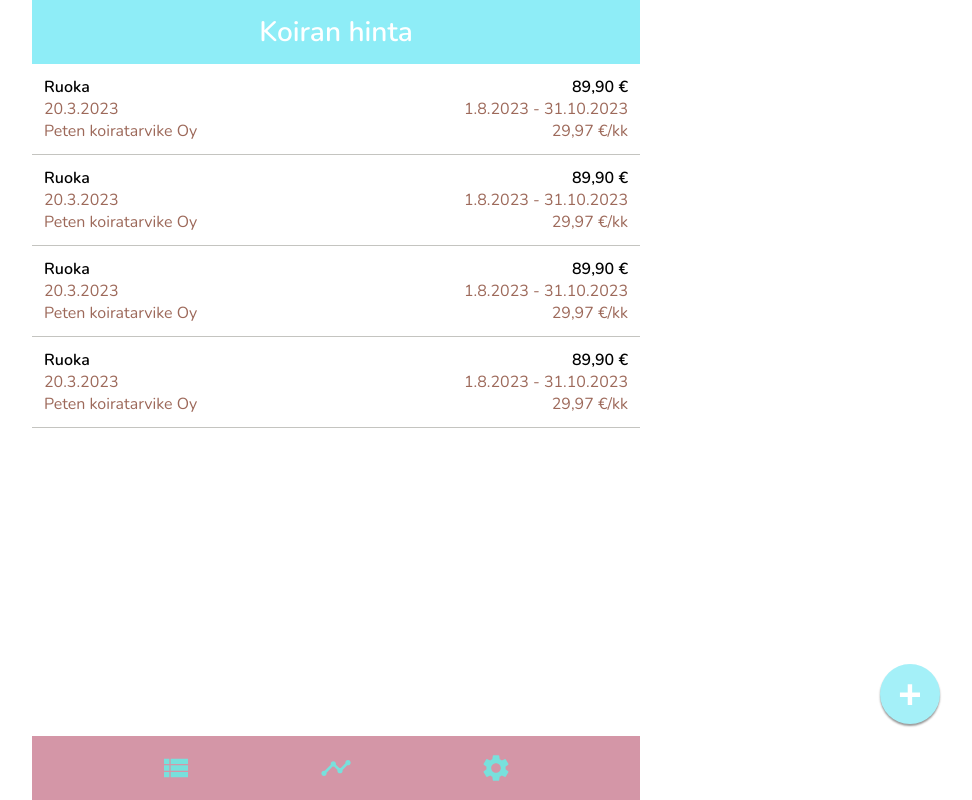
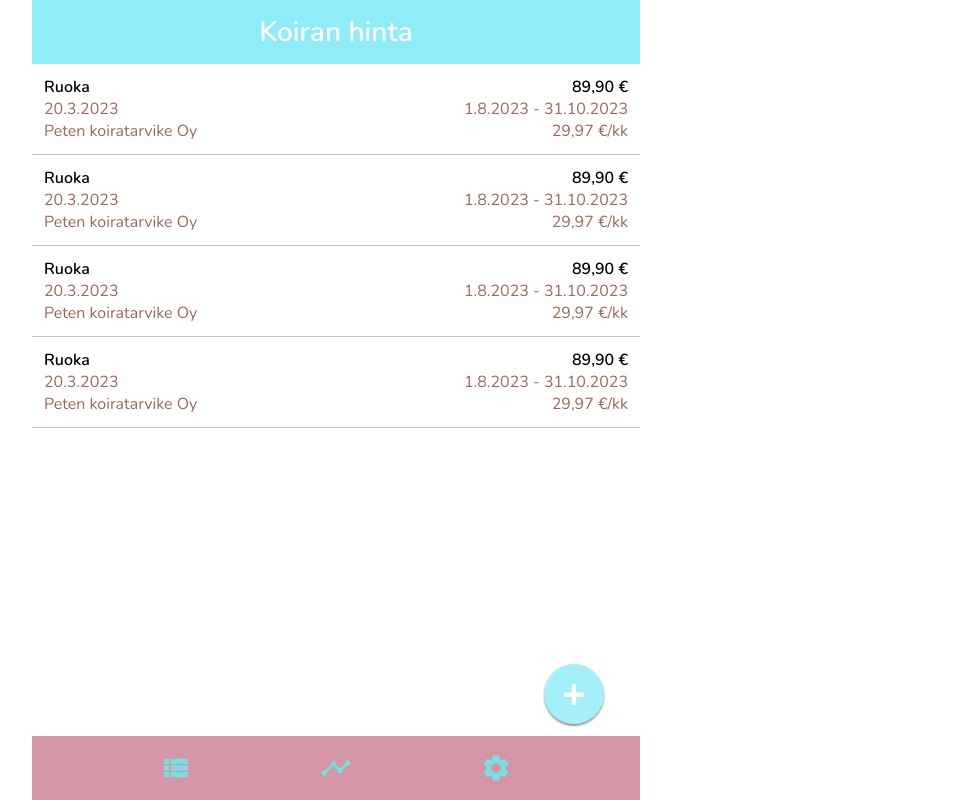
Before and after one commit to TiiaJau/koiran-hinta, a React (Vite) app: page / in a window 1280 px wide. Shown: the whole page, without its empty margins (304-1276 px from the left). Built offline with nearby package versions, Linux system fonts and the light colour scheme.

Commit message:
lisää ButtonContainer-komponentin

```diff
--- a/src/components/App/App.jsx
+++ b/src/components/App/App.jsx
@@ -1,3 +1,4 @@
+import { ButtonContainer } from '../../shared/buttons'
 import { FloatingButton } from '../../shared/buttons'
 import Content from '../Content'
 import Menu from '../Menu'
@@ -9,6 +10,7 @@ function App() {
 
   return (
     <>
+      <ButtonContainer>
       <div className={styles.app}>
         <Header />
         <Content>
@@ -20,6 +22,7 @@ function App() {
         </Content>
         <Menu />
       </div>
+      </ButtonContainer>
     </>
   )
 }
--- /dev/null
+++ b/src/shared/buttons/ButtonContainer.jsx
@@ -0,0 +1,16 @@
+import styles from './buttons.module.scss'
+import clsx from 'clsx'
+
+function ButtonContainer({className, children, ...props}) {
+  return (
+    <div className={clsx(
+           styles.button_container,
+           className
+         )}
+         {...props} >
+      { children }
+    </div>
+  )
+}
+
+export { ButtonContainer as default, ButtonContainer }
--- a/src/shared/buttons/buttons.module.scss
+++ b/src/shared/buttons/buttons.module.scss
@@ -51,3 +51,7 @@
     justify-content: center;
     align-items: center;
   }
+
+  .button_container > div {
+    transform: translateZ(0);
+  }
--- a/src/shared/buttons/index.js
+++ b/src/shared/buttons/index.js
@@ -1,4 +1,5 @@
 import Button from './Button.jsx'
+import ButtonContainer from './ButtonContainer.jsx'
 import FloatingButton from './FloatingButton.jsx'
 
-export { Button as default, Button, FloatingButton }
+export { Button as default, Button, ButtonContainer, FloatingButton }
```
